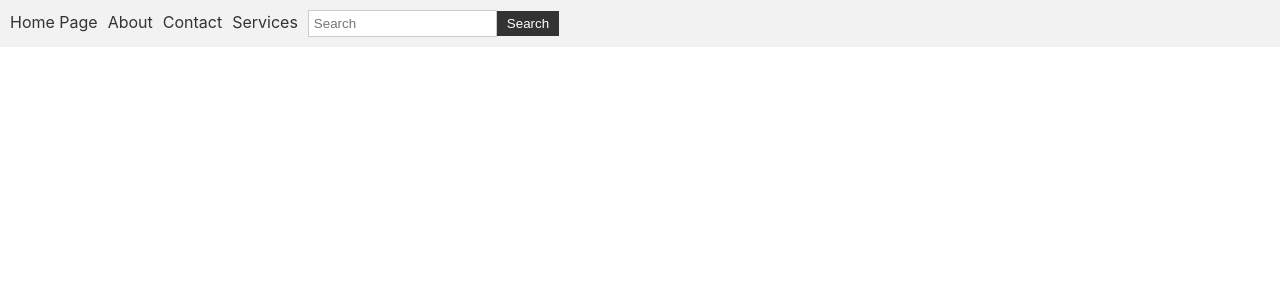
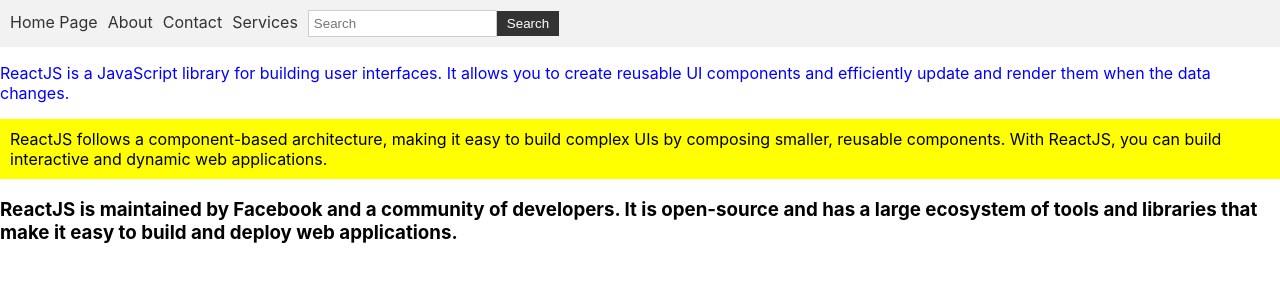
Before and after one commit to PriyanshK09/K22JA-ReactJS, a React (Create React App) app in the folder first/: page / in a window 1280 px wide. Shown: the top 300 px of the page. Built offline with nearby package versions, Linux system fonts and the light colour scheme.

Commit message:
chore: Update Navigation component and add Paragraph component

```diff
--- /dev/null
+++ b/first/src/components/Paragraph.css
@@ -0,0 +1,13 @@
+.a {
+    /* Styles for the first paragraph */
+    color: blue;
+    font-size: 16px;
+    /* Add more styles as needed */
+}
+
+.b {
+    /* Styles for the second paragraph */
+    background-color: yellow;
+    padding: 10px;
+    /* Add more styles as needed */
+}
--- /dev/null
+++ b/first/src/components/Paragraph.jsx
@@ -0,0 +1,17 @@
+import React from 'react';
+import "./Paragraph.css";
+
+function Paragraph({ content }) {
+    return <p className="a">{content}</p>;
+};
+
+function SecondPara({ content }) {
+    return <p className="b">{content}</p>;
+}
+
+function ThirdPara({ content }) {
+    return <h3>{content}</h3>;
+}
+
+export default Paragraph;
+export { SecondPara, ThirdPara };
--- a/first/src/index.js
+++ b/first/src/index.js
@@ -1,6 +1,7 @@
 import React from 'react';
 import ReactDOM from 'react-dom';
-import Navigation  from './Navigation';
+import Navigation from './Navigation';
+import Paragraph, { SecondPara, ThirdPara } from './components/Paragraph';
 import './index.css';
 
 // ReactDOM.render(<div>
@@ -29,7 +30,11 @@
 //   );
 
 ReactDOM.render(
-  // Props to Navigation
-  <Navigation home="Home Page" about="About" contact="Contact" services="Services" />,
+  <>
+    <Navigation home="Home Page" about="About" contact="Contact" services="Services" />
+    <Paragraph content="ReactJS is a JavaScript library for building user interfaces. It allows you to create reusable UI components and efficiently update and render them when the data changes." />
+    <SecondPara content="ReactJS follows a component-based architecture, making it easy to build complex UIs by composing smaller, reusable components. With ReactJS, you can build interactive and dynamic web applications." />
+    <ThirdPara content="ReactJS is maintained by Facebook and a community of developers. It is open-source and has a large ecosystem of tools and libraries that make it easy to build and deploy web applications." />
+  </>,
   document.getElementById('root')
 );
```
